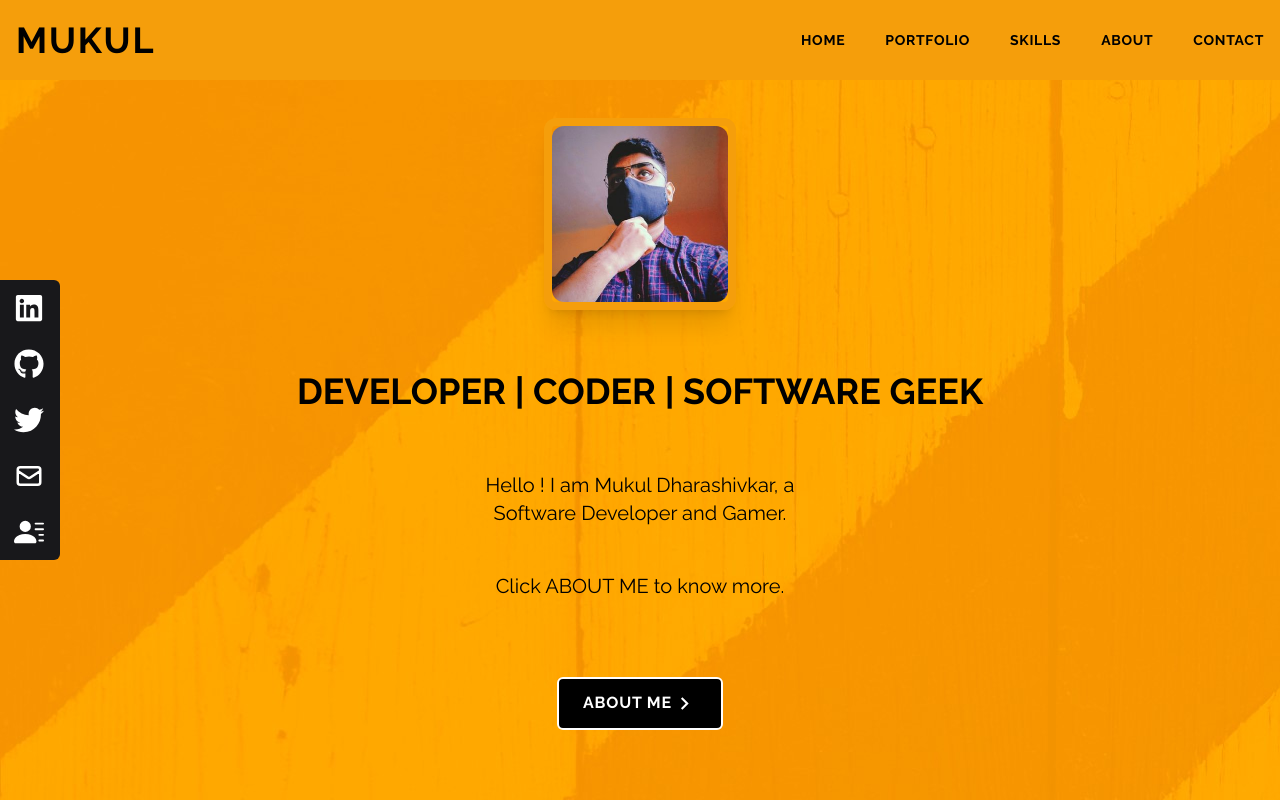
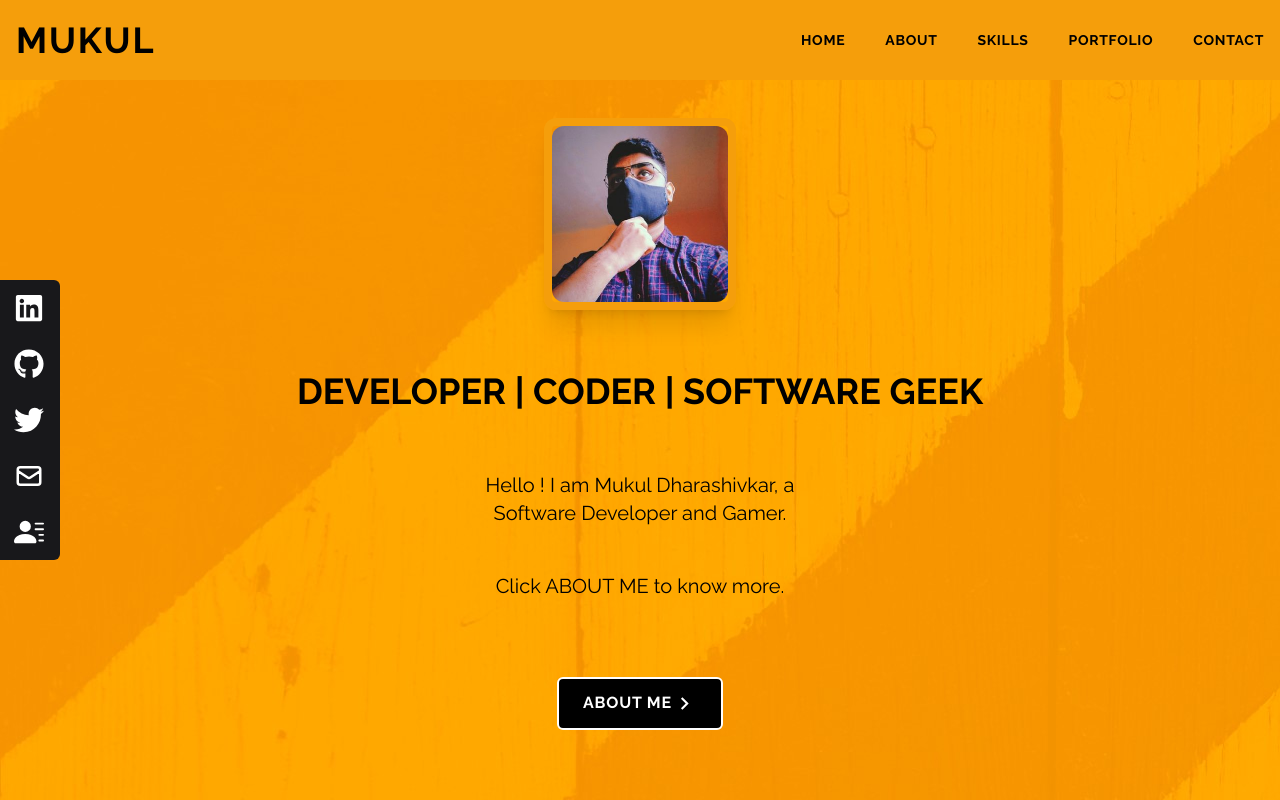
Before and after one commit to themukuldharashivkar/my-portfolio, a Next.js app: page / in a window 1280 px wide. Shown: the top 800 px of the page. Built offline with nearby package versions, Linux system fonts and the light colour scheme.

Commit message:
Update Navbar.jsx

```diff
--- a/components/Navbar.jsx
+++ b/components/Navbar.jsx
@@ -29,7 +29,7 @@ const Navbar = () => {
     },
     {
       id: 2,
-      link: "portfolio",
+      link: "about",
     },
     {
       id: 3,
@@ -37,7 +37,7 @@ const Navbar = () => {
     },
     {
       id: 4,
-      link: "about",
+      link: "portfolio",
     },
     {
       id: 5,
```
